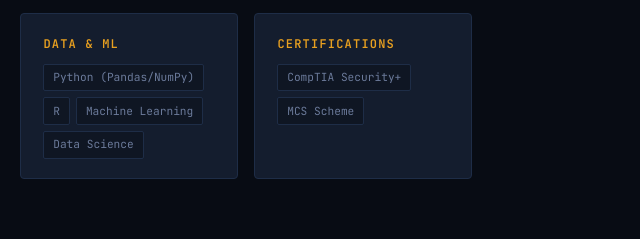
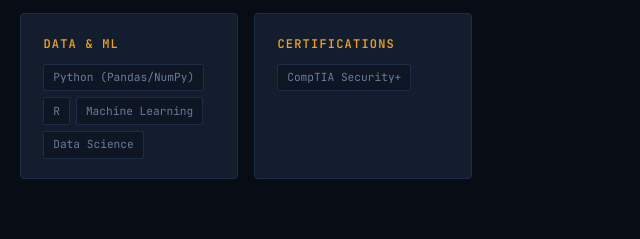
Before and after one commit to mhdl1991/mhdl1991.github.io, a plain HTML site: page index.html in a window 1280 px wide. Shown: the part 1258-1497 px from the top of the page, 160-800 px from the left. Drawn offline with Linux system fonts and the light colour scheme.

Commit message:
removed a weird inaccuracy
Not sure what I was thinking when i put that one in, sorry

```diff
--- a/index.html
+++ b/index.html
@@ -89,7 +89,7 @@
     <div class="skill-card">
       <p class="skill-card-title">Certifications</p>
       <div class="skill-tags">
-        <span class="tag">CompTIA Security+</span><span class="tag">MCS Scheme</span>
+        <span class="tag">CompTIA Security+</span>
       </div>
     </div>
   </div>
```
